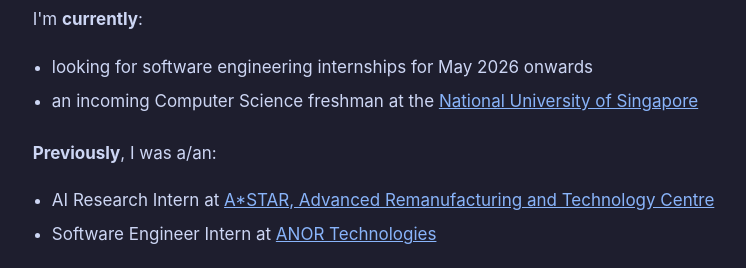
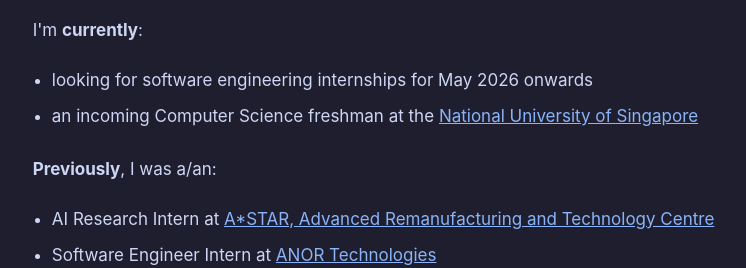
Before and after one commit to junnjiee/junnjiee, an Eleventy site: page index.md in a window 1280 px wide. Shown: the part 282-550 px from the top of the page, without its empty margins (244-990 px from the left). Built offline with nearby package versions, Linux system fonts and the light colour scheme; Eleventy itself is replaced by a stand-in of ours; files that its build step writes are made by us from their sources; a small style sheet from the web is missing; a web font is replaced by a local one.

Commit message:
fix line height

```diff
--- a/css/base.css
+++ b/css/base.css
@@ -43,7 +43,7 @@
   margin: 0 auto;
   background-color: var(--base);
   color: var(--text);
-  line-height: 1.4;
+  line-height: 1.5;
 }
 
 @media (max-width: 112ch) {
@@ -87,7 +87,7 @@
 }
 
 p, li {
-  line-height: 1.9rem;
+  line-height: 1.9;
 }
 
 p,
```
